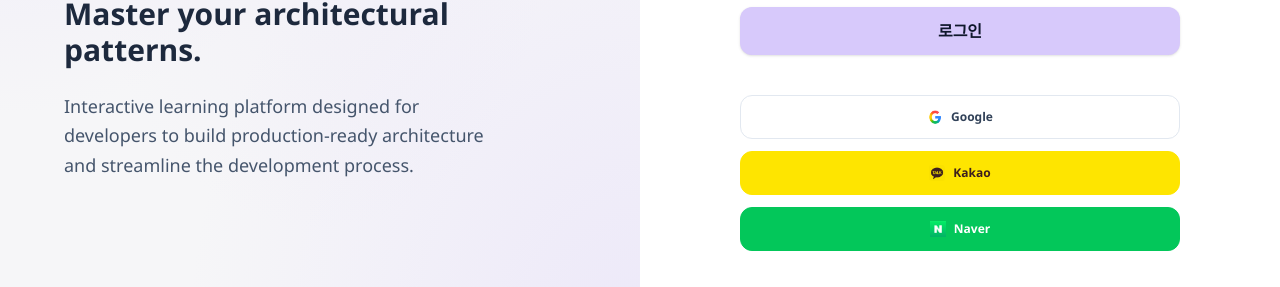
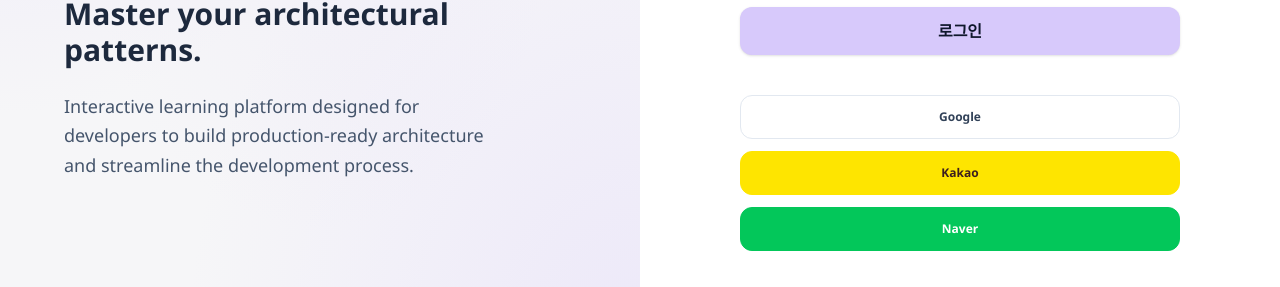
Before and after one commit to COBIP/COBIP_FE, a Next.js app: page /login in a window 1280 px wide. Shown: the part 451-738 px from the top of the page. Built offline with nearby package versions, Linux system fonts and the light colour scheme.

Commit message:
✏️  fix: ESLint 에러 진짜 최종 수정
최종

```diff
--- a/src/features/auth/components/SocialLogin.tsx
+++ b/src/features/auth/components/SocialLogin.tsx
@@ -1,6 +1,4 @@
-import googleIcon from '@/features/auth/components/icon/google.png';
-import naverIcon from '@/features/auth/components/icon/naver.png';
-import kakaoIcon from '@/features/auth/components/icon/kakaotalk.png';
+
 import Image from 'next/image';
 
 export default function SocialLogin(){
@@ -10,7 +8,6 @@ export default function SocialLogin(){
                 className="flex items-center justify-center gap-2 w-full h-11 px-4 text-xs font-semibold text-slate-700 bg-white border border-slate-200 rounded-xl hover:bg-slate-50 transition-colors duration-200 mb-3"
                 type="button"
             >
-                <Image src={googleIcon} alt="Google logo" className="w-4 h-4"/>
                 <span>Google</span>
             </button>
 
@@ -18,7 +15,6 @@ export default function SocialLogin(){
                 className="flex items-center justify-center gap-2 w-full h-11 px-4 text-xs font-semibold text-[#3c1e1e] bg-[#FEE500] border border-[#FEE500] rounded-xl hover:bg-[#FADA00] transition-colors duration-200 mb-3"
                     type="button"
             >
-                <Image src={kakaoIcon} alt="Kakao logo" className="w-4 h-4"/>
                 <span>Kakao</span>
             </button>
 
@@ -26,7 +22,6 @@ export default function SocialLogin(){
                 className="flex items-center justify-center gap-2 w-full h-11 px-4 text-xs font-semibold text-white bg-[#03C75A] border border-[#03C75A] rounded-xl hover:bg-[#02b351] transition-colors duration-200"
                 type="button"
             >
-                <Image src={naverIcon} alt="Naver logo" className="w-4 h-4"/>
                 <span>Naver</span>
             </button>
         </div>
```
